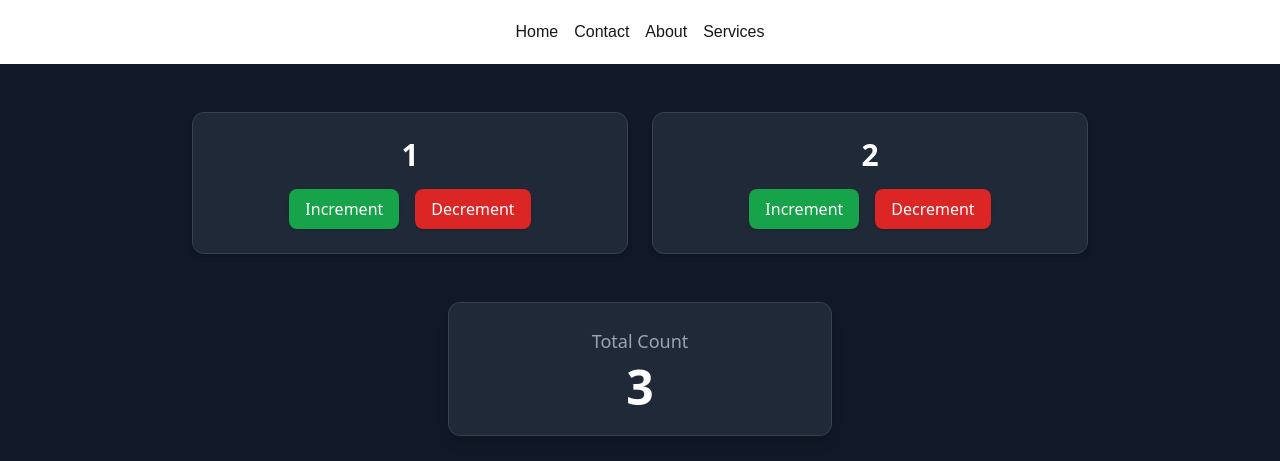
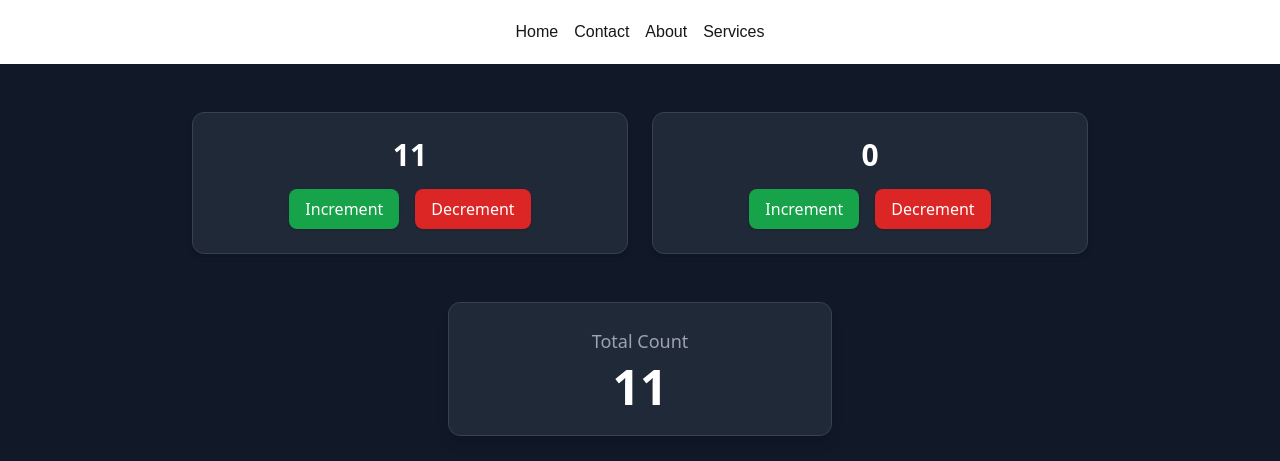
Before and after one commit to sadrisso/first-next.js, a Next.js app: page / in a window 1280 px wide. Shown: the top 461 px of the page. Built offline with nearby package versions, Linux system fonts and the light colour scheme.

Commit message:
created a redux store and handled the state

```diff
--- a/app/features/counters/countersSlice.js
+++ b/app/features/counters/countersSlice.js
@@ -1,13 +1,14 @@
+'use client'
 import { createSlice } from "@reduxjs/toolkit";
 
 const initialState = [
   {
     id: 1,
-    value: 1,
+    value: 11,
   },
   {
     id: 2,
-    value: 2,
+    value: 0,
   },
 ];
 
--- a/app/layout.js
+++ b/app/layout.js
@@ -2,6 +2,7 @@ import { Geist, Geist_Mono } from "next/font/google";
 import "./globals.css";
 import NavBar from "./components/NavBar";
 import Footer from "./components/Footer";
+import Providers from "./providers";
 
 const geistSans = Geist({
   variable: "--font-geist-sans",
@@ -14,7 +15,7 @@ const geistMono = Geist_Mono({
 });
 
 export const metadata = {
-  title: "Create Next App",
+  title: "Next",
   description: "Generated by create next app",
 };
 
@@ -26,7 +27,7 @@ export default function RootLayout({ children }) {
       >
         <NavBar />
         <main className="text-green-500">
-          {children}
+          <Providers>{children}</Providers>
         </main>
         <Footer />
       </body>
--- a/app/page.js
+++ b/app/page.js
@@ -2,20 +2,11 @@
 import { useState } from "react";
 import Count from "./components/Count";
 import Stat from "./components/Stat";
+import { useSelector } from "react-redux";
 
-const initialCounters = [
-  {
-    id: 1,
-    value: 1,
-  },
-  {
-    id: 2,
-    value: 2,
-  },
-];
 
 export default function Home() {
-  const [counters, setCounters] = useState(initialCounters);
+  const counters = useSelector((state) => state?.counters)
 
   const totalCount = counters?.reduce(
     (sum, current) => sum + current?.value,
--- /dev/null
+++ b/app/providers.js
@@ -0,0 +1,14 @@
+'use client'
+import React from 'react'
+import { Provider } from 'react-redux'
+import store from './store'
+
+export default function Providers({children}) {
+  return (
+    <div>
+      <Provider store={store}>
+        {children}
+      </Provider>
+    </div>
+  )
+}
--- /dev/null
+++ b/app/store.js
@@ -0,0 +1,11 @@
+'use client'
+import { configureStore } from "@reduxjs/toolkit"
+import counterReducer from "./features/counters/countersSlice"
+
+const store = configureStore({
+    reducer: {
+        counters: counterReducer
+    }
+})
+
+export default store;
```
